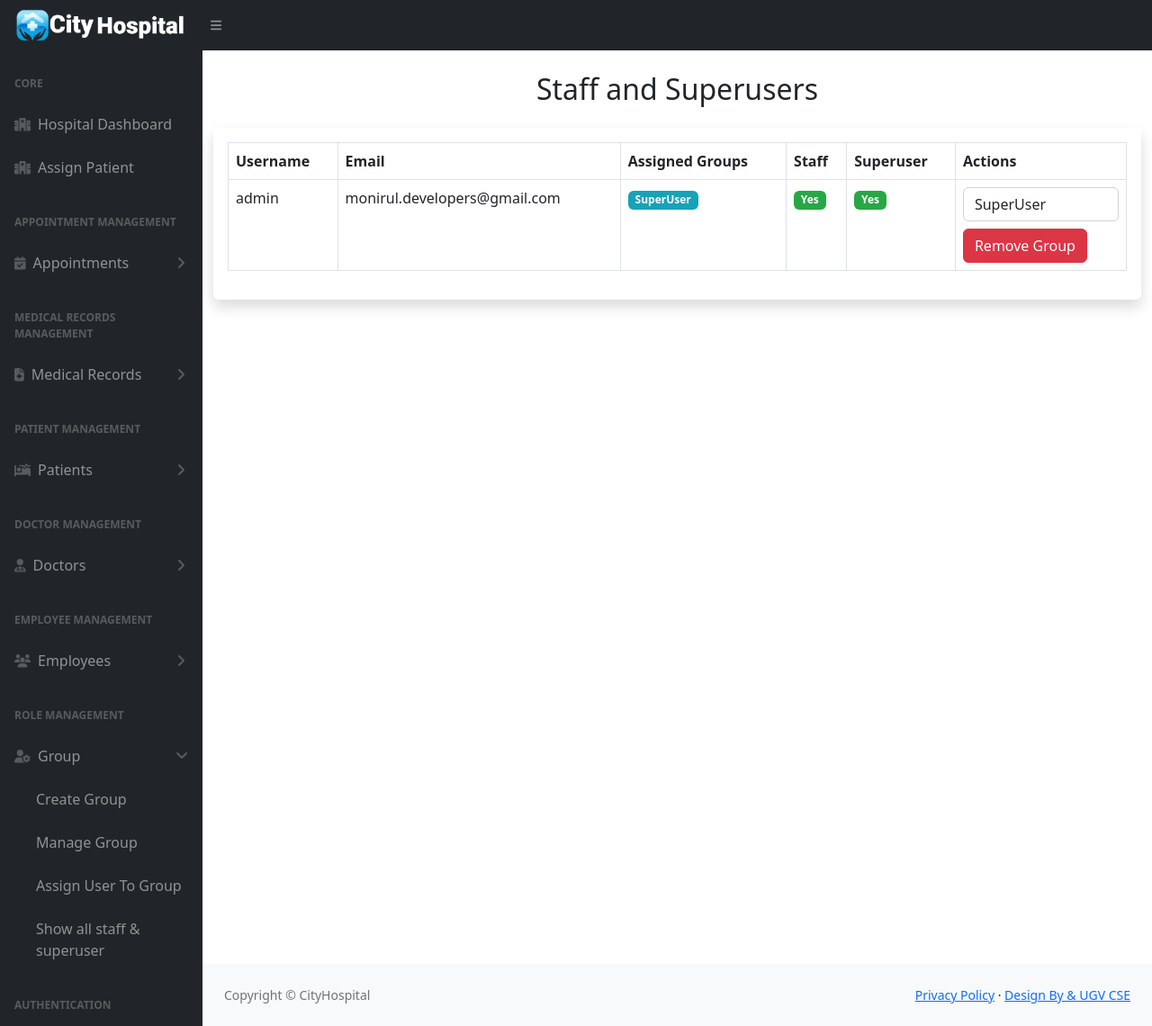
After one commit to moniruldevelopers/Online-Doctor-Appointment-and-Patient_Management_System-using-Python-and-Django, a Django app: page /staff-superusers/ in a window 1280 px wide, after a click on "Group". The commit adds this page. Shown: the whole page at 90% size. Run offline with Django 5.2, Linux system fonts and the light colour scheme; data comes from the database, SQL or seed files in the repository; both versions use the stored data as it was after the commit; some libraries are stand-ins or nearby versions.

Commit message:
role management update

```diff
--- a/pms/models.py
+++ b/pms/models.py
@@ -3,6 +3,7 @@ from django.core.validators import RegexValidator
 from django.core.exceptions import ValidationError
 from django.contrib.auth.models import User
 import uuid
+
 
 
 
--- a/pms/urls.py
+++ b/pms/urls.py
@@ -2,6 +2,7 @@
 from django.contrib import admin
 from django.urls import path
 from .views import *
+
 urlpatterns = [
     path('',home,name='home'),
     # patient section
@@ -17,5 +18,15 @@ urlpatterns = [
     path('doctor/update/<int:pk>/', update_doctor_profile, name='update_doctor_profile'),
     path('doctor/delete/<int:pk>/', delete_doctor_profile, name='delete_doctor_profile'),
 
+    #role management
+    path('roles/',manage_roles, name='manage_roles'),
+    path('roles/create/', create_group, name='create_group'),
+    path('roles/delete/<int:group_id>/', delete_group, name='delete_group'),
+    # path('roles/update_permissions/<int:group_id>/', update_group_permissions, name='update_group_permissions'),
+    path('update_permissions/<int:group_id>/', update_group_permissions, name='update_group_permissions'),
+    path('roles/assign_group/', assign_group_to_user, name='assign_group_to_user'),
+    path('get-username-suggestions/', get_username_suggestions, name='get_username_suggestions'),
+    path('remove-group/', remove_group_from_user, name='remove_group_from_user'),
+    path('staff-superusers/', show_staff_superusers, name='show_staff_superusers'),
 
 ]
--- a/pms/views.py
+++ b/pms/views.py
@@ -1,4 +1,5 @@
 from django.shortcuts import render,redirect,get_object_or_404
+from django.http import HttpResponseBadRequest
 from django.contrib.auth.decorators import user_passes_test
 from .models import *
 from django.contrib.auth.models import User
@@ -9,6 +10,14 @@ from django.shortcuts import render, redirect
 from .models import PatientProfile
 from .forms import PatientProfileForm
 from django.contrib.auth.decorators import login_required
+from django.contrib.auth.models import Group, User,Permission
+from django.db.models import Q
+from django.http import JsonResponse
+from .forms import GroupForm
+
+
+
+
 
 def view_profile(request):
     try:
@@ -138,3 +147,153 @@ def delete_doctor_profile(request, pk):
         return redirect('view_all_doctors')
 
     return redirect('view_all_doctors')  # If the request is not POST, simply redirect
+
+
+
+
+
+
+
+
+
+
+
+
+
+
+
+
+
+
+
+#role management
+# Check if user is a superuser
+def is_superuser(user):
+    return user.is_superuser
+
+@user_passes_test(is_superuser, login_url='login')
+def manage_roles(request):
+    groups = Group.objects.all()  # Get all groups (roles)
+    return render(request, 'hospital/role_management/manage_roles.html', {'groups': groups})
+
+@user_passes_test(is_superuser, login_url='login')
+def create_group(request):
+    if request.method == 'POST':
+        group_name = request.POST.get('group_name')
+        group = Group.objects.create(name=group_name)  # Create a new group
+        messages.success(request, f"Group '{group_name}' created successfully!")
+        return redirect('manage_roles')
+
+    return render(request, 'hospital/role_management/create_group.html')
+
+@user_passes_test(is_superuser, login_url='login')
+def delete_group(request, group_id):
+    group = get_object_or_404(Group, id=group_id)
+    group.delete()  # Delete the group
+    messages.success(request, f"Group '{group.name}' deleted successfully!")
+    return redirect('manage_roles')
+
+
+def update_group_permissions(request, group_id):
+    group = get_object_or_404(Group, id=group_id)
+
+    if request.method == 'POST':
+        # Extract permissions selected during form submission
+        selected_permission_ids = set(map(int, request.POST.getlist('permissions_selected')))
+
+        # Retain only explicitly selected permissions
+        group.permissions.set(selected_permission_ids)
+
+        messages.success(request, "Permissions updated successfully!")
+        return redirect('manage_roles')
+
+    # Permissions currently assigned to the group
+    selected_permissions = group.permissions.all()
+    # Permissions not yet assigned to the group
+    available_permissions = Permission.objects.exclude(id__in=selected_permissions)
+
+    return render(request, 'hospital/role_management/update_group_permissions.html', {
+        'group': group,
+        'available_permissions': available_permissions,
+        'selected_permissions': selected_permissions,
+    })
+
+
+def get_username_suggestions(request):
+    query = request.GET.get('q', '')
+    suggestions = User.objects.filter(
+        Q(username__icontains=query) | Q(email__icontains=query)
+    ).values_list('username', 'email')[:10]  # Limiting to 10 results
+    suggestion_list = [f"{user[0]} ({user[1]})" for user in suggestions]  # Format as "username (email)"
+    return JsonResponse({'suggestions': suggestion_list})
+
+# Check if user is superuser
+def is_superuser(user):
+    return user.is_superuser
+
+@user_passes_test(is_superuser, login_url='login')
+def assign_group_to_user(request):
+    groups = Group.objects.all()  # Get all groups (roles)
+
+    if request.method == 'POST':
+        username = request.POST.get('username')
+        group_id = request.POST.get('group_id')
+        user = get_object_or_404(User, username=username)
+        group = get_object_or_404(Group, id=group_id)
+
+        # Assign the group to the user
+        if group not in user.groups.all():
+            user.groups.add(group)
+            messages.success(request, f"Group '{group.name}' assigned to user '{user.username}' successfully!")
+        else:
+            messages.info(request, f"User '{user.username}' is already in group '{group.name}'.")
+
+        # Update staff and superuser status
+        user.is_staff = 'staff' in request.POST
+        user.is_superuser = 'superuser' in request.POST
+        user.save()  # Save updates
+
+        # Redirect to the staff and superuser list
+        return redirect('show_staff_superusers')
+
+    return render(request, 'hospital/role_management/assign_group_to_user.html', {'groups': groups})
+
+
+
+@user_passes_test(is_superuser, login_url='login')
+def remove_group_from_user(request):
+    if request.method == 'POST':
+        username = request.POST.get('username')
+        group_id = request.POST.get('group_id')
+        user = get_object_or_404(User, username=username)
+        group = get_object_or_404(Group, id=group_id)
+
+        # Remove group from user
+        if group in user.groups.all():
+            user.groups.remove(group)
+            messages.success(request, f"Group '{group.name}' removed from user '{user.username}' successfully!")
+        else:
+            messages.error(request, f"Group '{group.name}' is not assigned to user '{user.username}'.")
+
+        # Update staff and superuser status based on groups
+        if not user.groups.exists():
+            user.is_staff = False
+            user.is_superuser = False
+            user.save()
+            messages.info(request, f"User '{user.username}' is no longer a staff or superuser since they have no assigned groups.")
+
+        return redirect('show_staff_superusers')
+
+    return HttpResponseBadRequest("Invalid request.")
+
+
+
+def show_staff_superusers(request):
+    # Filter staff and superuser users
+    staff_and_superusers = User.objects.filter(
+        Q(is_staff=True) | Q(is_superuser=True)
+    ).order_by('username')
+
+    return render(request, 'hospital/role_management/show_staff_superusers.html', {
+        'staff_and_superusers': staff_and_superusers
+    })
--- a/templates/hospital/hospital_sidebar.html
+++ b/templates/hospital/hospital_sidebar.html
@@ -94,15 +94,18 @@
 
         <!-- Role Management -->
         <div class="sb-sidenav-menu-heading">Role Management</div>
-        <a class="nav-link collapsed" href="#" data-bs-toggle="collapse" data-bs-target="#roleCollapse" aria-expanded="false" aria-controls="roleCollapse">
+        <a class="nav-link collapsed"  data-bs-toggle="collapse" data-bs-target="#roleCollapse" aria-expanded="false" aria-controls="roleCollapse">
             <div class="sb-nav-link-icon"><i class="fas fa-user-cog"></i></div>
-            Roles
+            Group
             <div class="sb-sidenav-collapse-arrow"><i class="fas fa-angle-down"></i></div>
         </a>
         <div class="collapse" id="roleCollapse" aria-labelledby="headingRole" data-bs-parent="#sidenavAccordion">
             <nav class="sb-sidenav-menu-nested nav">
-                <a class="nav-link" href="">Add Role</a>
-                <a class="nav-link" href="">Manage Roles</a>
+                <a class="nav-link" href="{% url 'create_group' %}">Create Group</a>
+                <a class="nav-link" href="{% url 'manage_roles' %}">Manage Group</a>
+                <a class="nav-link" href="{% url 'assign_group_to_user' %}">Assign User To Group</a>
+                <a class="nav-link" href="{% url 'show_staff_superusers' %}">Show all staff & superuser</a>
+
             </nav>
         </div>
 
--- /dev/null
+++ b/templates/hospital/role_management/show_staff_superusers.html
@@ -0,0 +1,144 @@
+{% extends 'hospital/hospital_base.html' %}
+{% block content %}
+<style>
+/* Custom CSS for table */
+#staff-table {
+    width: 100%;
+    margin-top: 20px;
+    border-collapse: collapse;
+}
+
+#staff-table th, #staff-table td {
+    padding: 12px;
+    text-align: left;
+    font-size: 16px;
+    color: #333;
+}
+
+#staff-table th {
+    background-color: #343a40;
+    color: white;
+    font-weight: bold;
+}
+
+#staff-table tr:hover {
+    background-color: #f1f1f1;
+}
+
+#staff-table td {
+    background-color: white;
+}
+
+.badge-info {
+    background-color: #17a2b8;
+    color: white;
+}
+
+.badge-secondary {
+    background-color: #6c757d;
+    color: white;
+}
+
+.badge-success {
+    background-color: #28a745;
+    color: white;
+}
+
+.badge-danger {
+    background-color: #dc3545;
+    color: white;
+}
+
+/* Optional: Customize scrollbar (modern browsers) */
+.table-responsive::-webkit-scrollbar {
+    height: 8px; /* Height of horizontal scrollbar */
+}
+
+.table-responsive::-webkit-scrollbar-thumb {
+    background-color: #007bff; /* Scrollbar color */
+    border-radius: 10px; /* Rounded corners */
+}
+
+.table-responsive::-webkit-scrollbar-track {
+    background-color: #f1f1f1; /* Track background */
+}
+</style>
+
+<div class="container mt-4">
+        <!-- Page Header -->
+        {% if messages %}
+        <div class="container mt-3">
+            {% for message in messages %}
+                <div class="alert alert-success alert-dismissible fade show" role="alert">
+                    <strong>Success!</strong> {{ message }}
+                    <button type="button" class="btn-close" data-bs-dismiss="alert" aria-label="Close"></button>
+                </div>
+            {% endfor %}
+        </div>
+        {% endif %}
+    <h2 class="text-center mb-4">Staff and Superusers</h2>
+
+    <div class="table-responsive shadow p-3 mb-5 bg-white rounded">
+        <table class="table table-hover table-bordered">
+            <thead class="thead-dark">
+                <tr>
+                    <th>Username</th>
+                    <th>Email</th>
+                    <th>Assigned Groups</th>
+                    <th>Staff</th>
+                    <th>Superuser</th>
+                    <th>Actions</th>
+                </tr>
+            </thead>
+            <tbody>
+                {% for user in staff_and_superusers %}
+                <tr>
+                    <td>{{ user.username }}</td>
+                    <td>{{ user.email }}</td>
+                    <td>
+                        {% if user.groups.all %}
+                            {% for group in user.groups.all %}
+                                <span class="badge badge-info">{{ group.name }}</span>
+                            {% endfor %}
+                        {% else %}
+                            <span class="badge badge-secondary">No group assigned</span>
+                        {% endif %}
+                    </td>
+                    <td>
+                        {% if user.is_staff %}
+                            <span class="badge badge-success">Yes</span>
+                        {% else %}
+                            <span class="badge badge-danger">No</span>
+                        {% endif %}
+                    </td>
+                    <td>
+                        {% if user.is_superuser %}
+                            <span class="badge badge-success">Yes</span>
+                        {% else %}
+                            <span class="badge badge-danger">No</span>
+                        {% endif %}
+                    </td>
+                    <td>
+                        <form method="POST" action="{% url 'remove_group_from_user' %}">
+                            {% csrf_token %}
+                            <input type="hidden" name="username" value="{{ user.username }}">
+                            <select name="group_id" class="form-control mb-2">
+                                {% for group in user.groups.all %}
+                                <option value="{{ group.id }}">{{ group.name }}</option>
+                                {% endfor %}
+                            </select>
+                            <button type="submit" class="btn btn-danger">Remove Group</button>
+                        </form>
+                    </td>
+                </tr>
+                {% empty %}
+                <tr>
+                    <td colspan="6" class="text-center">No staff or superusers found.</td>
+                </tr>
+                {% endfor %}
+            </tbody>
+        </table>
+    </div>
+</div>
+
+{% endblock %}
```
Also changed, not shown: pms/forms.py (+9 -0 lines), templates/hospital/role_management/assign_group_to_user.html (added, +83 -0 lines), templates/hospital/role_management/create_group.html (added, +32 -0 lines), templates/hospital/role_management/manage_roles.html (added, +72 -0 lines), templates/hospital/role_management/update_group_permissions.html (added, +91 -0 lines), db.sqlite3, media/doctor_profile_image/Screenshot_4.png (deleted).
